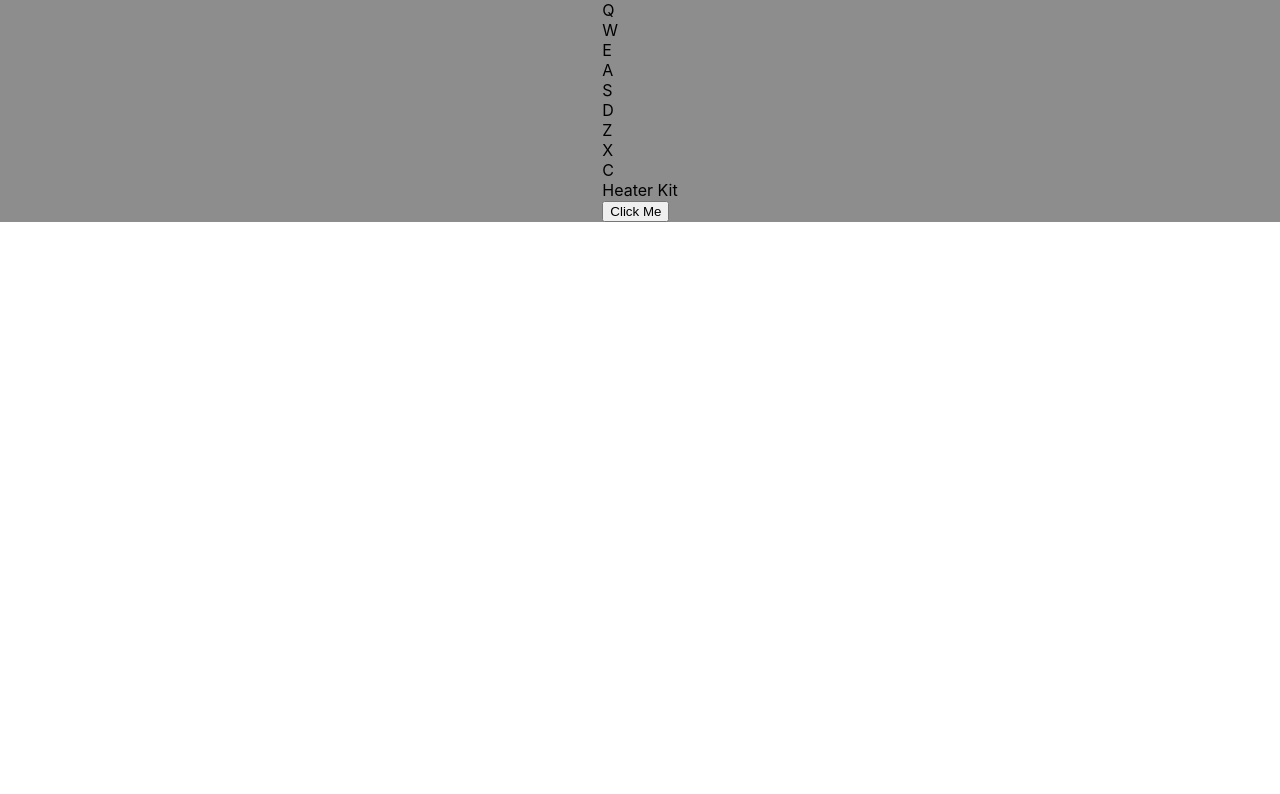
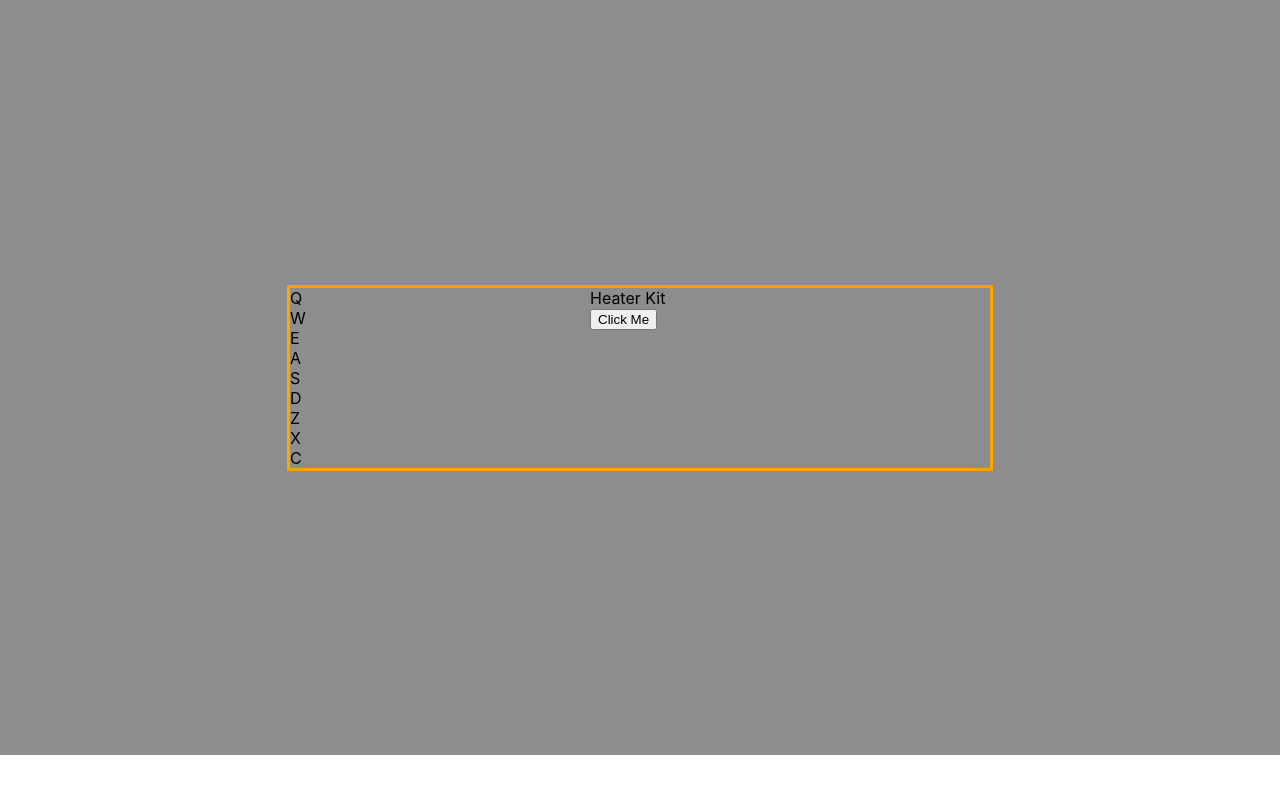
Before and after one commit to YESENIA2012/drum-machine, a React (Create React App) app: page / in a window 1280 px wide. Shown: the top 794 px of the page. Built offline with nearby package versions, Linux system fonts and the light colour scheme.

Commit message:
styled some elements

```diff
--- a/src/index.css
+++ b/src/index.css
@@ -16,5 +16,34 @@ code {
   display: flex;
   justify-content: center;
   align-items: center;
+  height: 755px;
   background-color: #8d8d8d;
 }
+
+.container-elements{
+  display: flex;
+  flex-direction: row;
+  width: 700px;
+  border: 3px solid orange;
+}
+
+.contenedor-items{
+  width: 300px;
+}
+
+/* .element{
+  position: relative;
+  float: left;
+  width: 100px;
+  height: 80px;
+  margin-right: 10px;
+  border-radius: 5px;
+  padding-top: 35px;
+  box-sizing: border-box;
+  cursor: pointer;
+} */
+
+
+audio:not([controls]){
+  display: none !important;;
+}
```
